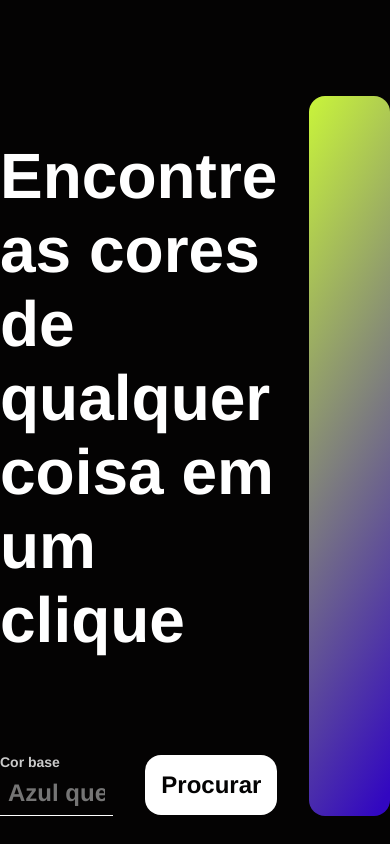
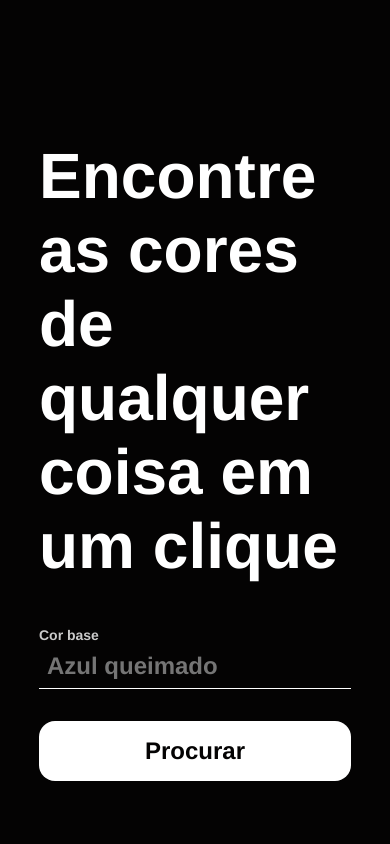
Before and after one commit to sozua/colors-finder, a Next.js app: page / in a window 390 px wide. Built offline with nearby package versions, Linux system fonts and the light colour scheme.

Commit message:
Adicionada responsividade a landing page

```diff
--- a/src/styles/Home.module.css
+++ b/src/styles/Home.module.css
@@ -29,7 +29,7 @@ h1.cta {
   grid-template-columns: repeat(2, 1fr);
   justify-content: space-between;
   align-items: center;
-  column-gap: 32px;
+  gap: 32px;
   width: 100%;
 }
 
@@ -74,3 +74,31 @@ h1.cta {
   border-radius: 16px;
   background: linear-gradient(300deg, #3207c1 2.88%, #c9f53a 100%);
 }
+
+@media (max-width: 1504px) {
+  .container {
+    max-width: 1280px;
+  }
+}
+
+@media (max-width: 1344px) {
+  .container {
+    max-width: 960px;
+    grid-template-columns: repeat(2, 1fr);
+    grid-template-areas: "textAndInputWrapper gradientBox";
+  }
+}
+
+@media (max-width: 1024px) {
+  .container {
+    max-width: 80%;
+    grid-template-columns: repeat(1, 1fr);
+    grid-template-areas: "textAndInputWrapper";
+  }
+  .gradientBox {
+    display: none;
+  }
+  .inputWrapper {
+    grid-template-columns: repeat(1, 1fr);
+  }
+}
```
